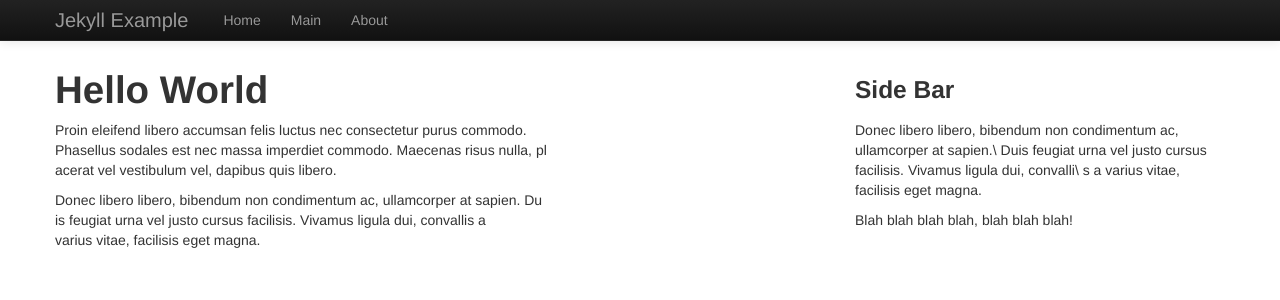
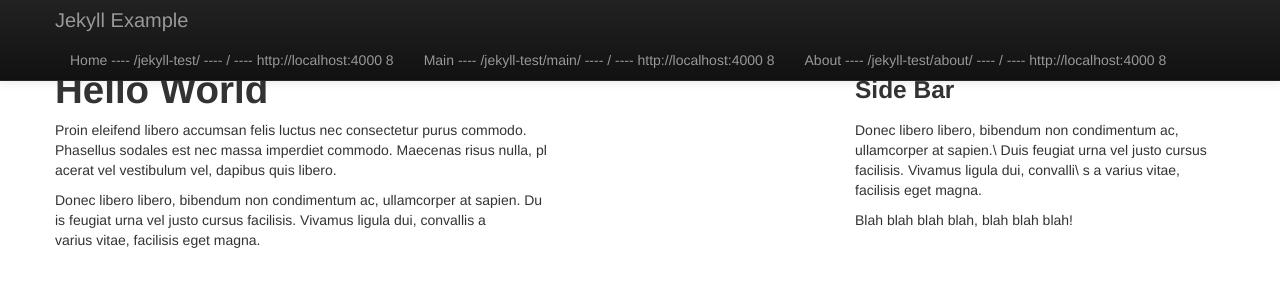
Before and after one commit to andrew-drake/jekyll-test, a Jekyll site: the page built from index.md, in a window 1280 px wide. Shown: the top 300 px of the page. Built offline with Jekyll 4.4.1, drawn with Linux system fonts in a browser that asks for light colours; Markdown is read by kramdown in place of the engine named in the settings.

Commit message:
still nothing

```diff
--- a/_includes/header.html
+++ b/_includes/header.html
@@ -37,8 +37,8 @@ v-collapse">
           <div class="nav-collapse collapse">
 			<ul class='nav'>
 				{% for link in site.navigation %}
-				<li {% if site.url == link.url %}class="active"{% endif %}>
-				    <a href="{{link.url}}" title="{{link.title}}">{{link.text}}</a>
+				<li {% if page.url == link.url %}class="active"{% endif %}>
+				    <a href="{{link.url}}" title="{{link.title}}">{{link.text}} ---- {{link.url}} ---- {{page.url}} ---- {{site.url}} 8 </a>
 				</li>
 				{% endfor %}
 			</ul>
```
Also changed, not shown: main/sub1/index.md (added, +21 -0 lines), main/sub2/index.md (added, +27 -0 lines).
